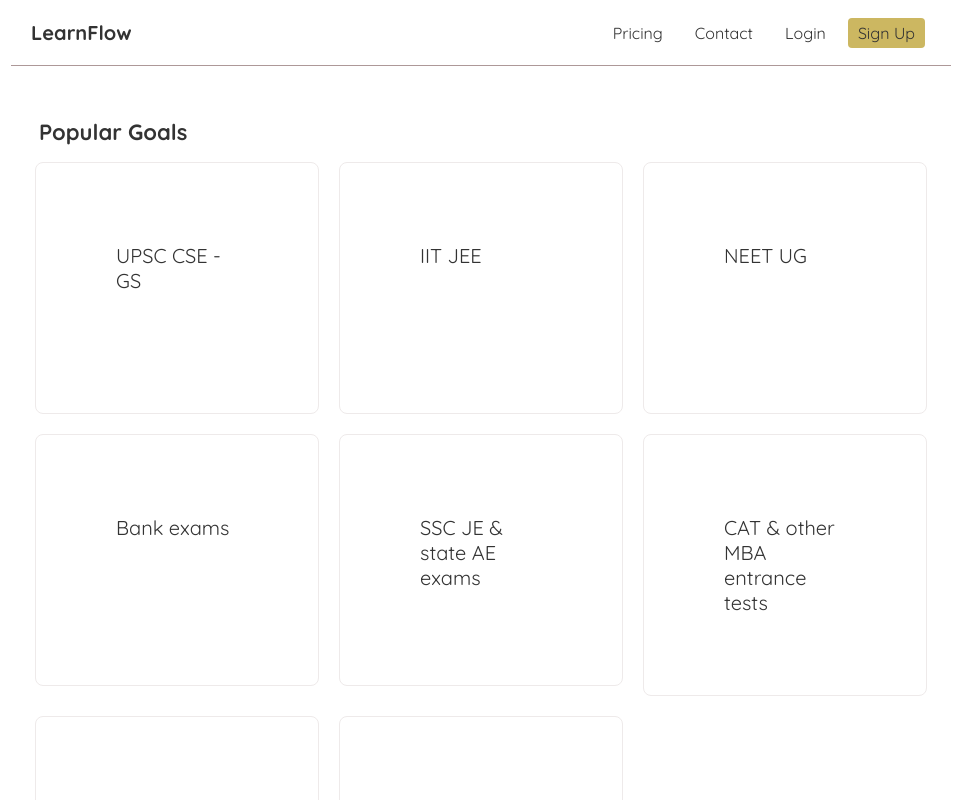
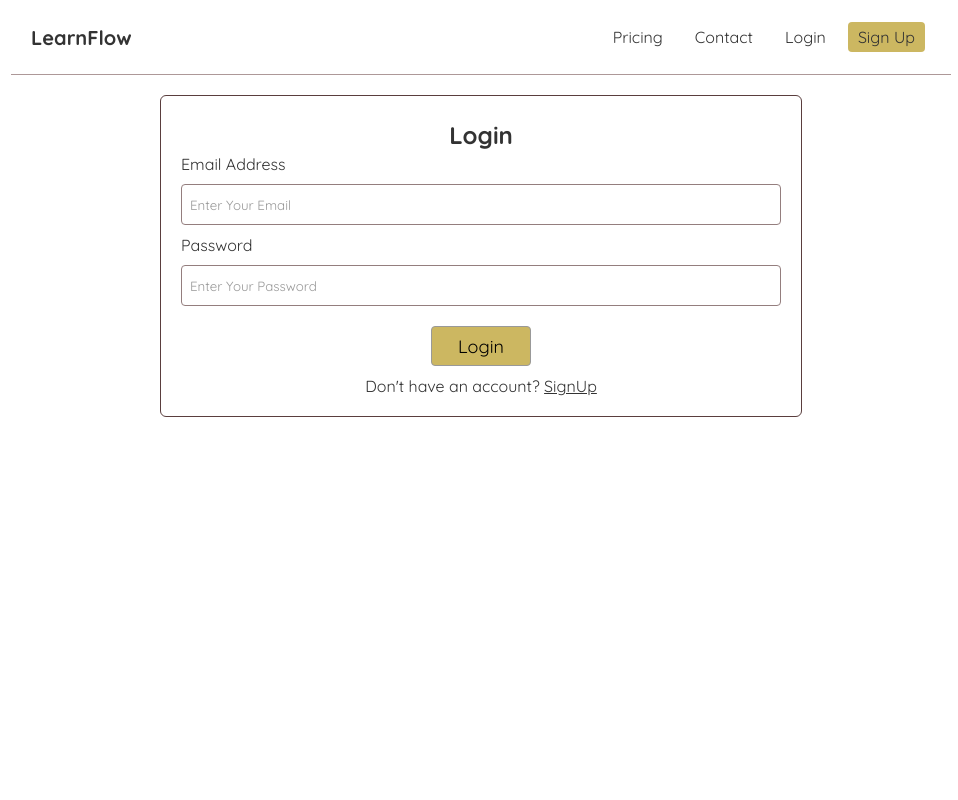
Before and after one commit to laveshgaur/LearnFlow, a React (Vite) app in the folder client/: page /login in a window 1280 px wide. Shown: the top 800 px of the page, without its empty margins (159-1117 px from the left). Built offline with nearby package versions, Linux system fonts and the light colour scheme.

Commit message:
"Routes_Added"

```diff
--- a/client/src/App.jsx
+++ b/client/src/App.jsx
@@ -3,12 +3,22 @@ import './PopularGoals.css';
 import './form.css'
 import Navbar from './components/Navbar';
 import Home from './pages/Home';
+import Login from "./pages/Login";
+import SignUp from './pages/SignUp';
+import {BrowserRouter as Router,Routes,Route} from 'react-router-dom';
+
 function App() {
   return (
-    <div className="App">
-      <Navbar />
-      <Home />
+    <Router>
+      <div className="App">
+        <Navbar />
+        <Routes>
+          <Route path='/' element = {<Home />}/>
+          <Route path='/login' element={<Login/ >} />
+          <Route path='/signup' element={<SignUp/ >} />
+        </Routes>
     </div>
+    </Router>
   );
 }
 
--- a/client/src/SignUp.css
+++ /dev/null
@@ -1,6 +0,0 @@
-.signup{
-  margin: ;
-  display: flex;
-  flex-direction: column;
-
-}
--- a/client/src/components/Navbar.jsx
+++ b/client/src/components/Navbar.jsx
@@ -1,14 +1,18 @@
+import { Link } from 'react-router-dom';
+
 const Navbar = () => {
   return (
     <nav className="navbar">
       <h1>LearnFlow</h1>
-      <div>
-        <a href="/">Pricing</a>
-        <a href="/">Contact</a>
-        <a href="/">Login</a>
-        <a href="/" className="signup-link">Sign Up</a>
+
+      <div className="links">
+        <Link to="/pricing">Pricing</Link>
+        <Link to="/contact">Contact</Link>
+        <Link to="/login">Login</Link>
+        <Link to="/signup" className="signup-link">Sign Up</Link>
       </div>
     </nav>
-  )
-}
+  );
+};
+
 export default Navbar;
--- a/client/src/form.css
+++ b/client/src/form.css
@@ -7,6 +7,10 @@
   border-radius: 6px;
   border: 1px solid #5a3e3e;
   max-width: 600px;
+}
+.form h2{
+  margin: auto;
+  padding: 4px;
 }
 .form input{
   margin: 10px 0px;
--- a/client/src/index.css
+++ b/client/src/index.css
@@ -1,10 +1,11 @@
 @import url('https://fonts.googleapis.com/css2?family=Quicksand:wght@300;400;500;600;700&display=swap');
-/* base styles */
+
 *{
   margin: 0;
   font-family: "Quicksand";
   color: #333;
 }
+
 .navbar{
   padding: 20px;
   margin: 0 auto;
@@ -12,30 +13,40 @@
   align-items: center;
   justify-content: space-between;
   max-width: 900px;
-  /* background-color: rgb(165, 142, 142); */
   border-bottom: 1px solid rgb(173, 152, 152);
 }
+
 .navbar h1{
   font-size: 20px;
 }
-.navbar div a{
+
+.navbar .links{
+  display: flex;
+  align-items: center;
+}
+
+.navbar .links a{
   margin: 2px 6px;
   padding: 5px 10px;
   font-size: 16px;
   text-decoration: none;
   transition: color 0.2s ease;
 }
-.navbar div a:hover{
+
+.navbar .links a:hover{
   color: #686767;
 }
+
 .signup-link{
   background-color: #ccb761;
   border-radius: 4px;
   transition: all 0.2s ease;
 }
+
 .signup-link:hover{
   background-color: #b6a049;
 }
+
 .home{
   padding: 20px;
   margin: 20px auto;
@@ -43,6 +54,7 @@
   justify-content: space-between;
   max-width: 900px;
 }
+
 .home h2{
   font-size: 22px;
   margin: 4px auto;
--- a/client/src/pages/Home.jsx
+++ b/client/src/pages/Home.jsx
@@ -1,14 +1,9 @@
-import Login from "./Login";
 import PopularGoals from "./PopularGoals";
-import SignUp from "./SignUp";
-
 const Home = () => {
   return (
     <div className="home">
       <h2>Popular Goals</h2>
       <PopularGoals />
-      {/* <Login /> */}
-      {/* <SignUp /> */}
     </div>
   )
 }
--- a/client/src/pages/Login.jsx
+++ b/client/src/pages/Login.jsx
@@ -1,3 +1,4 @@
+import { Link } from "react-router-dom";
 const Login = () => {
   return (
     <div className="form" id="login-page">
@@ -7,7 +8,7 @@ const Login = () => {
       <label htmlFor="password">Password</label>
       <input type="password" id="password" placeholder="Enter Your Password"/>
       <button className="loginButton">Login</button>
-      <p>Don't have an account? <a href="/">SignUp</a></p>
+      <p>Don't have an account? <Link to="/signup">SignUp</Link></p>
     </div>
   )
 }
--- a/client/src/pages/PopularGoals.jsx
+++ b/client/src/pages/PopularGoals.jsx
@@ -1,4 +1,5 @@
 import { useState } from "react";
+import { Link } from "react-router-dom";
 const PopularGoals = () => {
   const [goals,setGoals] = useState([
     {title: "UPSC CSE - GS"},
@@ -12,10 +13,10 @@ const PopularGoals = () => {
   ])
   return (
     <div className="goals">
-      {goals.map((goal) => (
-        <a href="/">
+      {goals.map((goal, index) => (
+        <Link to="/login" key={index}>
           <div className="goal-card">{goal.title}</div>
-        </a>
+        </Link>
       ))}
     </div>
   )
--- a/client/src/pages/SignUp.jsx
+++ b/client/src/pages/SignUp.jsx
@@ -1,3 +1,5 @@
+import { Link } from "react-router-dom";
+
 const SignUp = () => {
   return (
     <div className="form" id="signup-page">
@@ -9,7 +11,7 @@ const SignUp = () => {
       <label htmlFor="password">Enter Your Password</label>
       <input type="password" id="password" placeholder="Enter Your Password"/>
       <button className="signup-button">SignUp</button>
-      <p>Already have an account? <a href="/">Login</a></p>
+      <p>Already have an account? <Link to="/login">Login</Link></p>
     </div>
   )
 }
```
